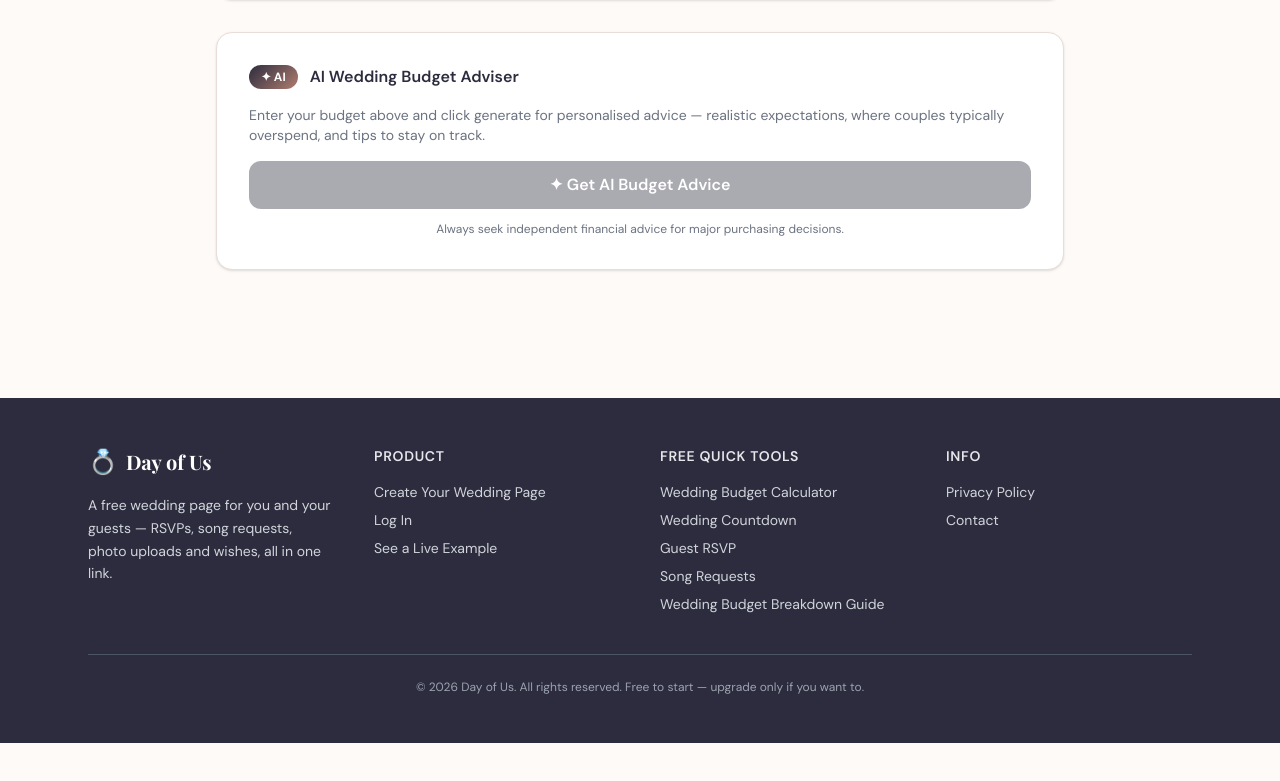
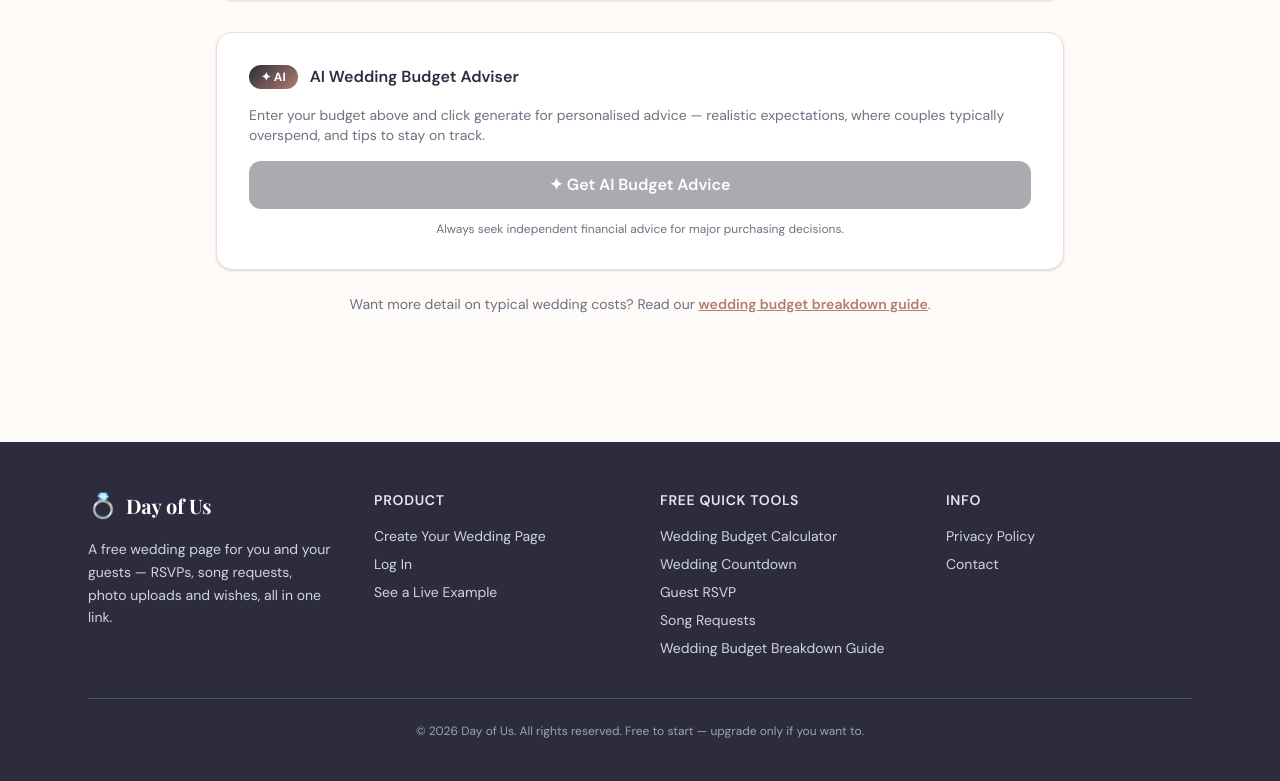
Before and after one commit to DayofUs/DayofUs, a Next.js app: page /budget in a window 1280 px wide. Shown: the part 1755-2536 px from the top of the page. Before the commit the page ends 2498 px from the top, so only its background shows below. Built offline with nearby package versions, Linux system fonts and the light colour scheme; no server answers; a web font is replaced by a local one.

Commit message:
Update page.tsx

```diff
--- a/app/budget/page.tsx
+++ b/app/budget/page.tsx
@@ -1,6 +1,7 @@
 'use client';
 import Header from '@/components/Header';
 import Footer from '@/components/Footer';
+import Link from 'next/link';
 import { useState, useEffect } from 'react';
 import { createClient } from '@/lib/supabase/client';
 
@@ -280,6 +281,11 @@ export default function BudgetPage() {
           </button>
           <p className="text-xs mt-3 text-center" style={{color:'#6B7280'}}>Always seek independent financial advice for major purchasing decisions.</p>
         </div>
+
+        <p className="text-center text-sm mt-6" style={{color:'#6B7280'}}>
+          Want more detail on typical wedding costs? Read our{' '}
+          <Link href="/guides/wedding-budget-breakdown" className="font-semibold underline" style={{color:'#B07D6E'}}>wedding budget breakdown guide</Link>.
+        </p>
       </main>
       <Footer />
     </>
```
